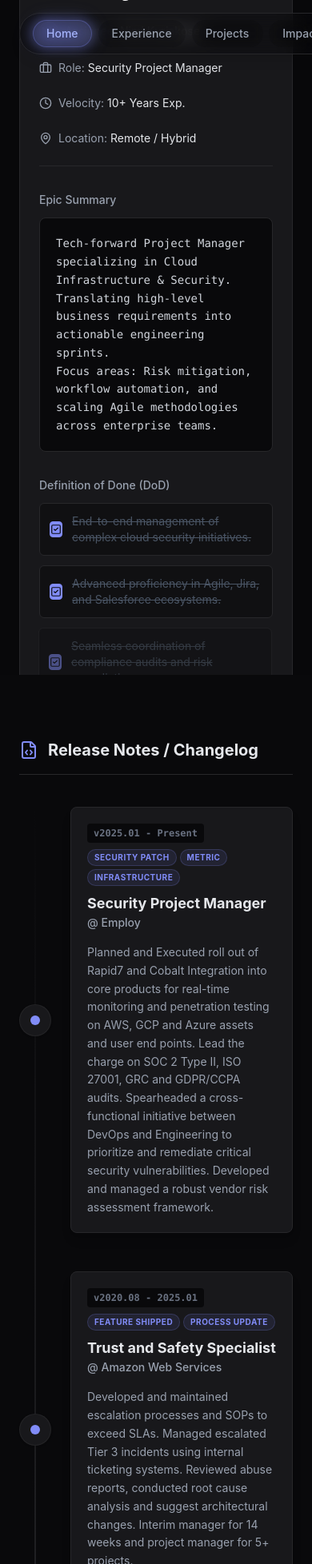
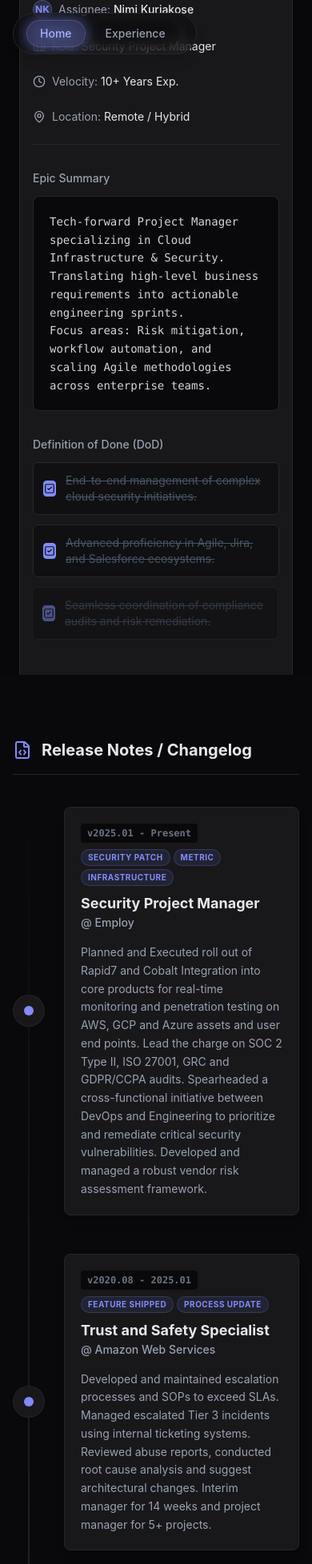
Before and after one commit to DynamicJoker/nimikuriakose.com, a React (Vite) app: page / in a window 390 px wide. Shown: the top 1956 px of the page at 80% size. Built offline with nearby package versions, Linux system fonts and the light colour scheme.

Commit message:
fix: resolve mobile layout overflows and scroll-drag interference

```diff
--- a/src/components/EpicCardHero.jsx
+++ b/src/components/EpicCardHero.jsx
@@ -17,7 +17,7 @@ const EpicCardHero = () => {
     <div className="w-full max-w-4xl bg-panel rounded-xl border border-border shadow-2xl overflow-hidden text-sm md:text-base cursor-auto">
 
         {/* Top Header / Breadcrumb */}
-        <div className="flex flex-wrap items-center justify-between px-6 py-4 border-b border-border bg-console/50">
+        <div className="flex flex-wrap items-center justify-between px-4 md:px-6 py-4 border-b border-border bg-console/50 gap-2">
           <div className="flex items-center gap-3 text-xs md:text-sm font-mono text-gray-400">
             <span className="flex items-center gap-1 hover:text-primary transition-colors cursor-pointer"><Shield className="w-4 h-4 text-primary" /> {siteConfig.initials.split('').join('')}</span>
             <span>/</span>
@@ -36,8 +36,8 @@ const EpicCardHero = () => {
         </div>
 
         {/* Issue Body */}
-        <div className="p-6 md:p-8">
-          <h1 className="text-3xl md:text-5xl font-extrabold text-white mb-6 tracking-tight leading-tight">
+        <div className="p-4 md:p-8">
+          <h1 className="text-2xl md:text-5xl font-extrabold text-white mb-6 tracking-tight leading-tight">
             {siteConfig.title}
           </h1>
 
--- a/src/components/Experience.jsx
+++ b/src/components/Experience.jsx
@@ -8,7 +8,7 @@ import experience from '../data/experience';
  */
 const Experience = () => {
   return (
-    <section className="py-20 px-6 max-w-4xl mx-auto" id="experience">
+    <section className="py-20 px-4 md:px-6 max-w-4xl mx-auto" id="experience">
       <SectionHeader icon={FileCode} title="Release Notes / Changelog" />
 
       <div className="space-y-12 relative before:absolute before:inset-0 before:ml-5 before:-translate-x-px md:before:mx-auto md:before:translate-x-0 before:h-full before:w-0.5 before:bg-gradient-to-b before:from-transparent before:via-border before:to-transparent">
--- a/src/components/HeroContainer.jsx
+++ b/src/components/HeroContainer.jsx
@@ -30,15 +30,12 @@ const HeroContainer = ({ isJiraMaximized, setIsJiraMaximized }) => {
           {isJiraMaximized && (
             <motion.div
               layoutId="jira-window"
-              drag
-              dragConstraints={{ left: -300, right: 300, top: -200, bottom: 200 }}
+              drag="x"
+              dragConstraints={{ left: -300, right: 300 }}
               dragElastic={0.4}
               onDragEnd={(e, info) => {
-                const threshold = 150;
-                if (
-                  Math.abs(info.offset.x) > threshold ||
-                  Math.abs(info.offset.y) > threshold
-                ) {
+                const threshold = 100;
+                if (Math.abs(info.offset.x) > threshold) {
                   setIsJiraMaximized(false);
                 }
               }}
--- a/src/components/Projects.jsx
+++ b/src/components/Projects.jsx
@@ -64,8 +64,8 @@ const ProjectCard = ({ project }) => {
  */
 const Projects = () => {
   return (
-    <section className="py-20 px-6 max-w-[1400px] mx-auto">
-      <div className="flex items-center justify-between mb-8 pb-4 border-b border-border">
+    <section className="py-20 px-4 md:px-6 max-w-[1400px] mx-auto">
+      <div className="flex flex-col sm:flex-row items-start sm:items-center justify-between mb-8 pb-4 border-b border-border gap-4">
         <div className="flex items-center gap-3">
           <Layout className="w-6 h-6 text-primary" />
           <h2 className="text-xl md:text-2xl font-bold text-gray-200">Active Sprint Board</h2>
--- a/src/components/TopNavBar.jsx
+++ b/src/components/TopNavBar.jsx
@@ -38,9 +38,9 @@ const TopNavBar = ({ isJiraMaximized, setIsJiraMaximized }) => {
     };
   }, []);
   return (
-    <nav className="fixed top-0 w-full z-50 px-6 py-4 flex items-center justify-between pointer-events-none">
+    <nav className="fixed top-0 w-full z-50 px-4 md:px-6 py-4 flex items-center justify-between pointer-events-none gap-2">
       {/* Left Links */}
-      <div className="flex items-center gap-2 pointer-events-auto backdrop-blur-md bg-console/40 px-4 py-2 rounded-full border border-border shadow-lg">
+      <div className="flex items-center gap-2 pointer-events-auto backdrop-blur-md bg-console/40 px-4 py-2 rounded-full border border-border shadow-lg max-w-[calc(100vw-150px)] md:max-w-none overflow-x-auto [&::-webkit-scrollbar]:hidden">
         {siteConfig.navLinks.map((link, idx) => (
           <button
             key={idx}
```
